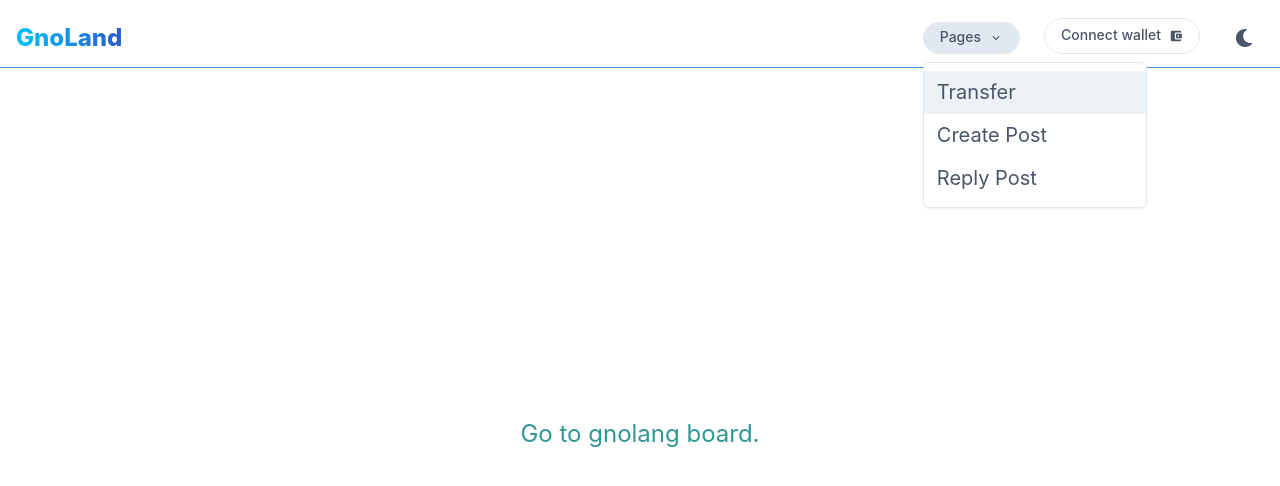
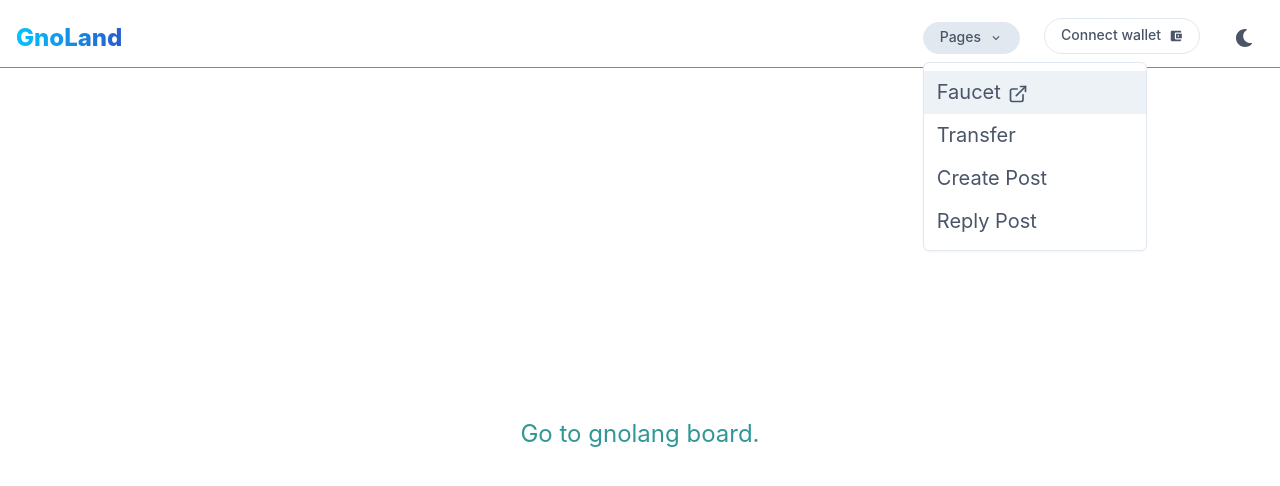
Before and after one commit to disperze/gno-dapp-demo, a React (Create React App) app: page / in a window 1280 px wide. Both pictures are taken after a click on the button "Pages". Shown: the top 486 px of the page. Built offline with nearby package versions, Linux system fonts and the light colour scheme; what @cosmjs/amino would draw is missing.

Commit message:
Add faucet link

```diff
--- a/src/components/account-button/index.tsx
+++ b/src/components/account-button/index.tsx
@@ -171,6 +171,7 @@
     </>
   );
 
+  const balance = sdk.balance.length > 0 ? sdk.balance : [{ denom: 'gnot', amount: '0' }];
   const accountBox = (
     <Popover
       isOpen={isOpen}
@@ -198,7 +199,7 @@
               <Text fontSize="md" fontWeight="semibold">{sdk.address}</Text>
             </Box>
             <Box py={2}>
-              {sdk.balance.map(coin => (
+              {balance.map(coin => (
                 <BalanceItem key={coin.denom} coin={coin} />
               ))}
             </Box>
--- a/src/components/navbar/index.tsx
+++ b/src/components/navbar/index.tsx
@@ -20,6 +20,7 @@
   HamburgerIcon,
   CloseIcon,
   ChevronDownIcon,
+  ExternalLinkIcon,
 } from '@chakra-ui/icons';
 import { ColorModeSwitcher } from "../../ColorModeSwitcher";
 import { AccountButton } from "../account-button";
@@ -104,6 +105,9 @@
           Pages
         </MenuButton>
         <MenuList>
+        <MenuItem>
+            <Link w="full" href="https://gno.land/faucet" isExternal>Faucet <ExternalLinkIcon mx='2px' /></Link>
+          </MenuItem>
           <MenuItem>
             <Link as={ReactRouterLink} w="full" to='/transfer'>Transfer</Link>
           </MenuItem>
```
